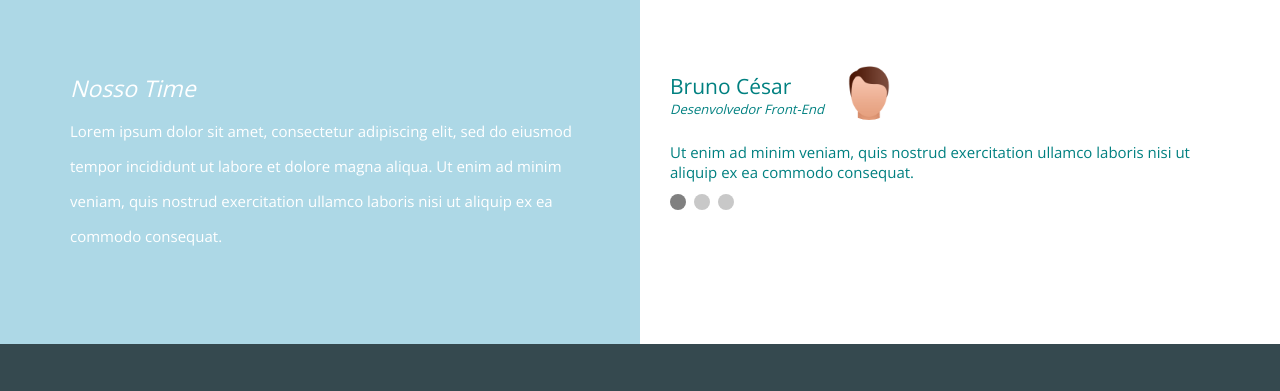
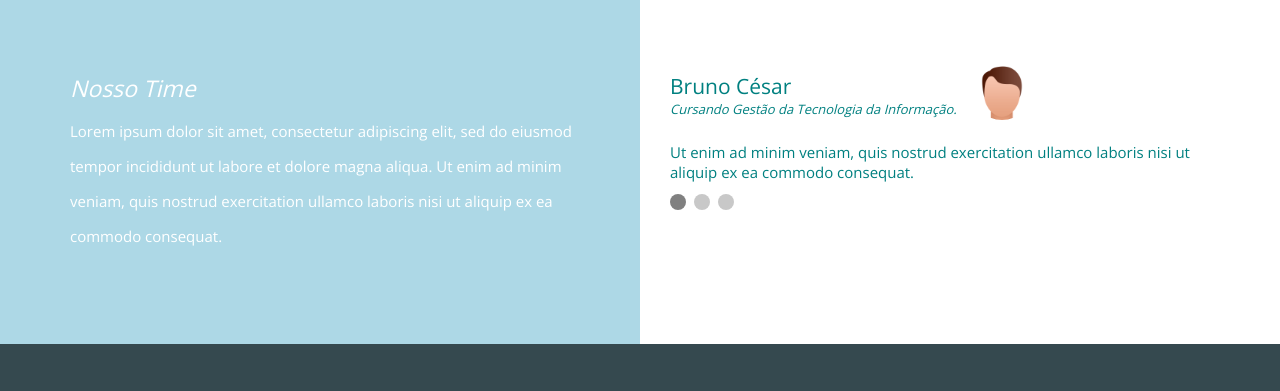
Before and after one commit to bruno2507/Projeto04, a plain HTML site: page index.html in a window 1280 px wide. Shown: the part 1842-2233 px from the top of the page. Drawn offline with nearby package versions, Linux system fonts and the light colour scheme.

Commit message:
Update index.html

```diff
--- a/index.html
+++ b/index.html
@@ -85,8 +85,8 @@
                 <div class="titulo-autor">
                     <div class="wraper-titulo-autor">
                         <h2>Bruno César</h2>
-                        <p>Desenvolvedor Front-End</p>
-		</div><!--wraper-titulo-autor-->
+                        <p>Cursando Gestão da Tecnologia da Informação.</p>
+	</div><!--wraper-titulo-autor-->
                     <div class="img-autor"></div>
 
 
```
